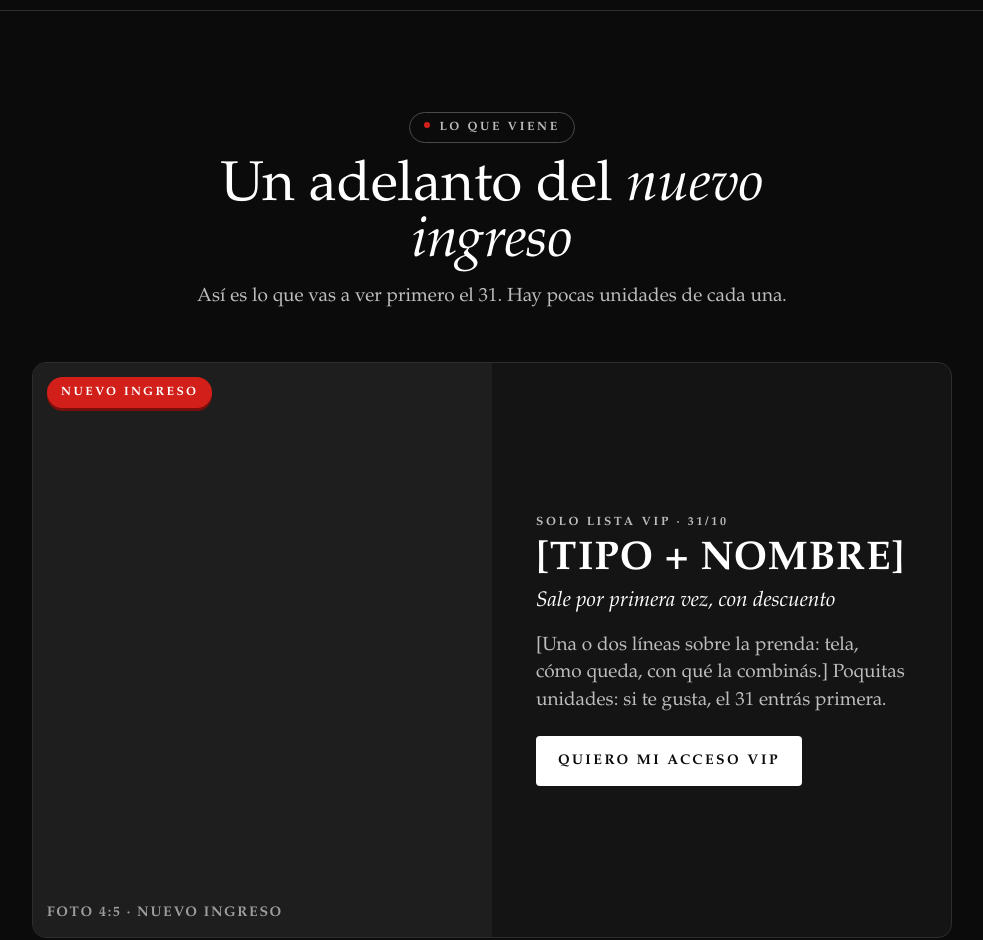
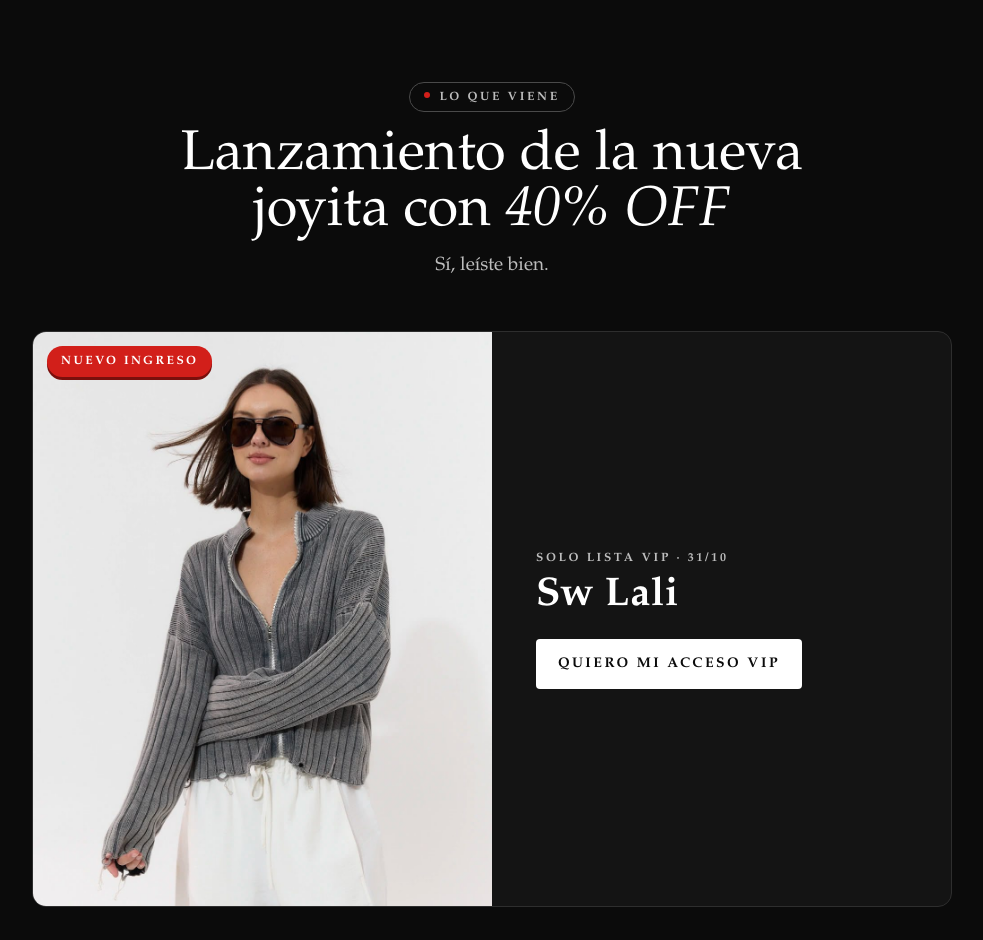
Before and after one commit to venecianaok/venecianalanding, a website: page index.html in a window 1280 px wide. Shown: the part 1660-2600 px from the top of the page, without its empty margins (148-1131 px from the left). Drawn offline with Linux system fonts and the light colour scheme.

Commit message:
Add files via upload

```diff
--- a/index.html
+++ b/index.html
@@ -159,18 +159,10 @@
     font-size:12px;letter-spacing:.2em;text-transform:uppercase;font-weight:700;
     box-shadow:0 3px 0 var(--red-deep);
   }
-  /* Placeholder de imagen: reemplazar el <div class="ph"> por <img class="feature-img" src="..." alt="..." width="1080" height="1350" loading="lazy"> */
-  .ph{
-    aspect-ratio:4/5;width:100%;background:#1E1E1E;
-    display:flex;align-items:flex-end;padding:14px;
-    font-size:14px;font-weight:700;letter-spacing:.12em;text-transform:uppercase;color:#9E9E9E;
-  }
-  img.feature-img{aspect-ratio:4/5;width:100%;height:auto;object-fit:cover;display:block}
+  img.feature-img{aspect-ratio:4/5;width:100%;height:auto;object-fit:cover;object-position:50% 30%;display:block;background:#1E1E1E}
   .feature-body{padding:24px 22px 28px;display:flex;flex-direction:column;justify-content:center}
   .feature-kicker{font-size:12px;letter-spacing:.22em;text-transform:uppercase;font-weight:700;color:var(--soft)}
   .feature-body h3{font-weight:600;font-size:32px;line-height:1.05;margin-top:8px;letter-spacing:.02em}
-  .feature-sub{margin-top:6px;font-style:italic;font-size:21px}
-  .feature-body p.desc{margin-top:14px;font-size:19px;color:var(--soft)}
   .feature-cta{
     margin-top:22px;display:inline-flex;align-items:center;justify-content:center;gap:10px;align-self:flex-start;
     min-height:50px;padding:12px 22px;border-radius:4px;background:var(--white);color:var(--black);text-decoration:none;
@@ -289,7 +281,7 @@
       <div>
         <p class="eyebrow">Lista VIP · Cyber 2026</p>
         <h1>Sé la primera en entrar al Cyber <em>antes que nadie</em></h1>
-        <p class="sub">Este sábado 31 te damos acceso anticipado <strong class="caps">solo a vos</strong>: <strong>prendas nuevas que nunca salieron a la venta</strong>, con descuento y muy poco stock. El resto entra en el Cyber del 1 al 4 de noviembre.</p>
+        <p class="sub">Este sábado 31 te damos acceso anticipado al verdadero <strong>CyberVene</strong>: <strong>el mayor descuento del año</strong>, con nuevos ingresos y stock limitado. El resto no sé si llegará a comprar… 🤭</p>
         <p class="big-date" aria-hidden="true">31.10<span>Un día antes del Cyber</span></p>
       </div>
 
@@ -341,7 +333,7 @@
         </li>
         <li class="card">
           <span class="card-num" aria-hidden="true">3</span>
-          <h3>Descuento exclusivo</h3>
+          <h3>Descuentos del 40%, 50% y hasta 70% OFF</h3>
           <p>Precio especial solo para la lista VIP, sobre las prendas nuevas.</p>
         </li>
         <li class="card">
@@ -358,20 +350,17 @@
     <div class="wrap">
       <div class="sec-head">
         <span class="pill">Lo que viene</span>
-        <h2 id="new-title">Un adelanto del <em>nuevo ingreso</em></h2>
-        <p>Así es lo que vas a ver primero el 31. Hay pocas unidades de cada una.</p>
+        <h2 id="new-title">Lanzamiento de la nueva joyita con <em style="white-space:nowrap">40% OFF</em></h2>
+        <p>Sí, leíste bien.</p>
       </div>
       <article class="feature">
         <div class="feature-media">
           <span class="badge">Nuevo ingreso</span>
-          <!-- IMAGEN NUEVO INGRESO · proporción 4:5 (ej. 1080×1350) -->
-          <div class="ph" role="img" aria-label="Espacio para foto del nuevo ingreso">Foto 4:5 · Nuevo ingreso</div>
+          <img class="feature-img" src="sw-lali.jpg" alt="Sw Lali: sweater gris acanalado con cierre" width="1024" height="1536" loading="lazy" decoding="async">
         </div>
         <div class="feature-body">
           <p class="feature-kicker">Solo lista VIP · 31/10</p>
-          <h3>[TIPO + NOMBRE]</h3>
-          <p class="feature-sub">Sale por primera vez, con descuento</p>
-          <p class="desc">[Una o dos líneas sobre la prenda: tela, cómo queda, con qué la combinás.] Poquitas unidades: si te gusta, el 31 entrás primera.</p>
+          <h3>Sw Lali</h3>
           <a class="feature-cta" href="#form">Quiero mi acceso VIP</a>
         </div>
       </article>
```
Also changed, not shown: sw-lali.jpg (added).
